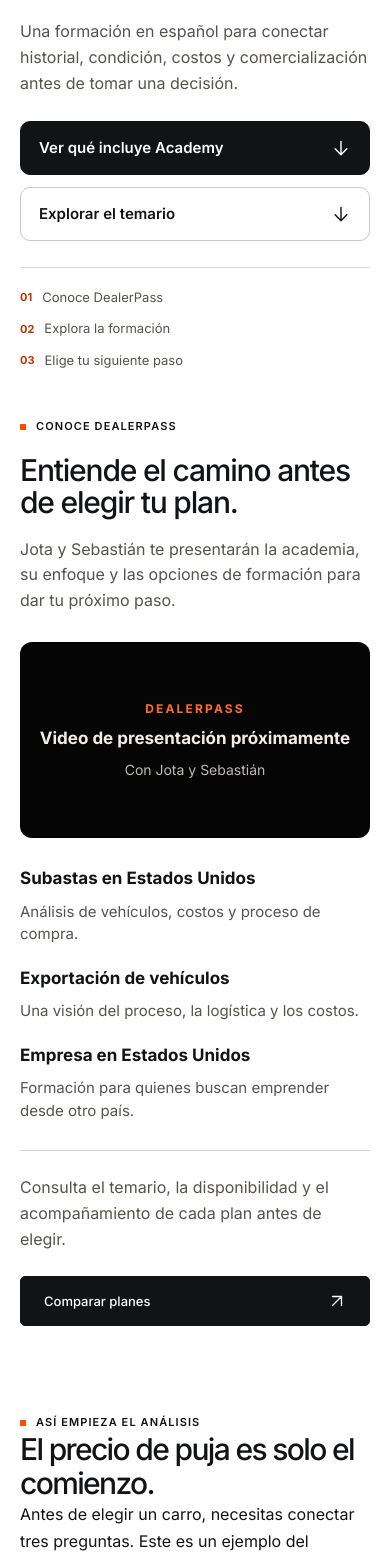
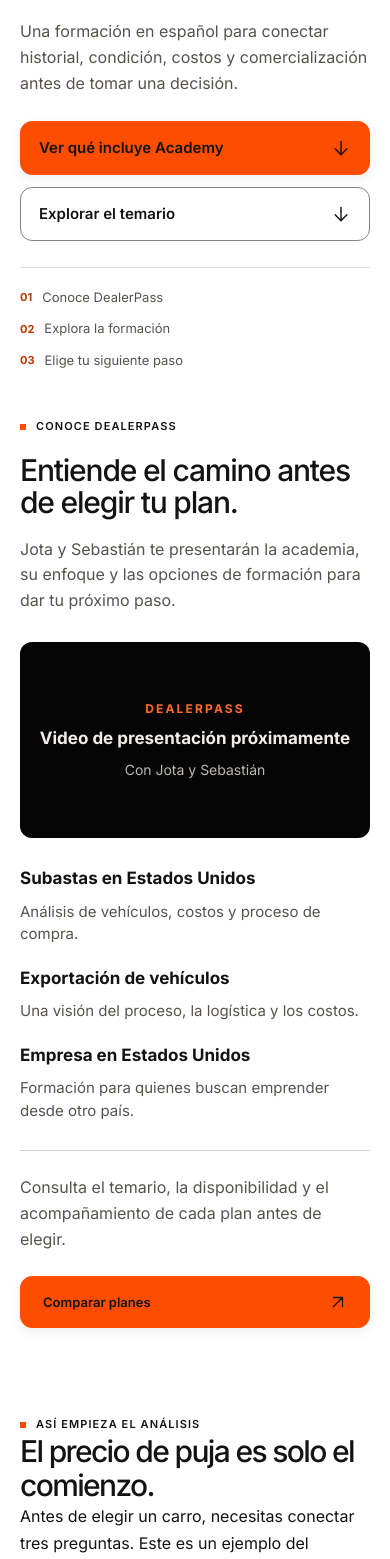
Before and after one commit to dealerpasss-jpg/PAGINA-WEB-LANDING-, a Next.js app: page /academy in a window 390 px wide. Shown: the part 260-1819 px from the top of the page. Built offline with nearby package versions, Linux system fonts and the light colour scheme.

Commit message:
Improve action contrast, button hierarchy and mobile spacing

```diff
--- a/app/academy/academy.module.css
+++ b/app/academy/academy.module.css
@@ -2,12 +2,12 @@
 .hero h1 { max-width: 960px; font-size: clamp(38px, 5.5vw, 76px); line-height: 1.06; letter-spacing: -.045em; margin: 24px 0; text-wrap: balance; }
 .description { max-width: 700px; color: #56534e; font-size: 18px; line-height: 1.65; margin: 0; }
 .actions { display: flex; flex-wrap: wrap; gap: 14px; margin-top: 28px; }
-.primary, .secondary { display: inline-flex; align-items: center; justify-content: center; gap: 20px; min-height: 54px; padding: 16px 24px; border: 1px solid #111314; border-radius: 10px; font-size: 15px; font-weight: 600; line-height: 1.4; text-align: center; }
-.primary { background: #111314; color: #fff; }
-.secondary { background: #fff; color: #111314; border-color: #cbc7bf; }
-.primary:hover { background: #303334; }
+.primary, .secondary { display: inline-flex; align-items: center; justify-content: center; gap: 20px; min-height: 54px; padding: 16px 24px; border: 1px solid #111314; border-radius: 12px; transition: background .18s ease, box-shadow .18s ease; font-size: 15px; font-weight: 600; line-height: 1.4; text-align: center; }
+.primary { background: #ff4d00; color: #111314; border-color: #ff4d00; box-shadow: 0 4px 12px #11131412; }
+.secondary { background: #fff; color: #111314; border-color: #85837d; }
+.primary:hover { background: #ff6b2b; border-color: #ff6b2b; }
 .secondary:hover { background: #f2eee7; }
-.actions a:focus-visible { outline: 3px solid #ff4d00; outline-offset: 4px; }
+.actions a:focus-visible { outline: 3px solid #111314; outline-offset: 4px; box-shadow: 0 0 0 4px #fff; }
 .actions svg { flex-shrink: 0; width: 20px; height: 20px; }
 .overview { display: grid; grid-template-columns: repeat(3, minmax(0,1fr)); gap: 20px; margin-top: 36px; padding: 22px 0 0; border-top: 1px solid #dedbd4; }
 .overview span { display: flex; align-items: center; gap: 10px; color: #56534e; font-size: 13px; }
@@ -23,3 +23,5 @@
  .overview { grid-template-columns: 1fr; gap: 12px; margin-top: 26px; padding-top: 20px; }
  .page :global(.section) { padding-top: 48px; padding-bottom: 48px; }
 }
+
+@media(prefers-reduced-motion:reduce) { .primary, .secondary { transition: none; } }
--- /dev/null
+++ b/app/buttons.css
@@ -0,0 +1,95 @@
+/* Shared action hierarchy. Loaded after page-wide styles. */
+:is(.button,.btn-primary,.btn-outline,.btn-outline-dark,.account-action,.dashboard-cta,.plan-compare-button) {
+  border-radius:12px;
+  font-weight:600;
+  text-decoration:none;
+  cursor:pointer;
+  transition:background .18s ease,border-color .18s ease,box-shadow .18s ease,transform .18s ease;
+}
+:is(.button,.btn-primary,.btn-outline,.btn-outline-dark) {
+  min-height:52px;
+  padding:15px 22px;
+  gap:18px;
+  line-height:1.45;
+}
+.button,.btn-primary,.account-action-primary,.dashboard-cta {
+  background:#ff4d00;
+  color:#111314;
+  border:1px solid #ff4d00;
+  box-shadow:0 4px 12px #11131412;
+}
+.account-action-primary svg { color:currentColor; }
+.button-light,.private-editorial .button-light {
+  background:#fff;
+  color:#111314;
+  border-color:#fff;
+}
+.btn-outline,.btn-outline-dark {
+  background:#fff;
+  color:#111314;
+  border-color:#85837d;
+  box-shadow:none;
+}
+.film-actions .button,.film-actions .text-link,.film-arrival .button { font-size:14px; }
+.plans-actions,.film-actions { gap:14px; }
+.wrap.plans-actions { margin-left:auto; margin-right:auto; }
+.plans-actions .text-link,.film-actions .text-link {
+  min-height:52px;
+  padding:14px 20px;
+  border:1px solid #85837d;
+  border-radius:12px;
+  background:#fff;
+  color:#111314;
+  font-weight:600;
+  text-align:center;
+  justify-content:center;
+  text-decoration:none;
+}
+.account-action:not(.account-action-primary):not(.account-action-quiet),
+.dashboard-nav a,.dashboard-profile a,.dashboard-resources a,.dashboard-section-title a {
+  border-color:#85837d;
+}
+.account-shell article a:is(.button,.btn-outline,.btn-outline-dark,.dashboard-cta,.account-action) { text-decoration:none; }
+.plan-compare-button { box-shadow:0 3px 8px #11131412; }
+@media(hover:hover) {
+  .button:hover,.btn-primary:hover,.account-action-primary:hover,.dashboard-cta:hover {
+    background:#ff6b2b;
+    color:#111314;
+    border-color:#ff6b2b;
+    box-shadow:0 7px 18px #1113141c;
+    transform:translateY(-2px);
+  }
+  .button-light:hover,.private-editorial .button-light:hover,
+  .btn-outline:hover,.btn-outline-dark:hover,
+  .plans-actions .text-link:hover,.film-actions .text-link:hover {
+    background:#f2eee7;
+    color:#111314;
+    border-color:#111314;
+  }
+}
+:is(.button,.btn-primary,.btn-outline,.btn-outline-dark,.account-action,.dashboard-cta,.plan-compare-button):active {
+  transform:translateY(0);
+  box-shadow:none;
+}
+:is(.button,.btn-primary,.btn-outline,.btn-outline-dark,.account-action,.dashboard-cta,.plan-compare-button,.plans-actions .text-link,.film-actions .text-link):focus-visible {
+  outline:3px solid #111314;
+  outline-offset:4px;
+  box-shadow:0 0 0 4px #fff;
+}
+:is(.button,.btn-primary,.btn-outline,.btn-outline-dark,.account-action,.dashboard-cta,.plan-compare-button):is(:disabled,[aria-disabled="true"]) {
+  opacity:.5;
+  cursor:not-allowed;
+  transform:none;
+  box-shadow:none;
+}
+@media(max-width:600px) {
+  .plans-actions { align-items:stretch; }
+  .plans-actions :is(.button,.text-link) { width:100%; min-height:52px; }
+  .film-actions :is(.button,.text-link) { min-height:48px; padding:13px 16px; }
+}
+@media(prefers-reduced-motion:reduce) {
+  :is(.button,.btn-primary,.btn-outline,.btn-outline-dark,.account-action,.dashboard-cta,.plan-compare-button),
+  .button span,.text-link span { transition:none; }
+  :is(.button,.btn-primary,.account-action,.dashboard-cta):hover,
+  .button:hover span,.text-link:hover span { transform:none; }
+}
--- a/app/layout.tsx
+++ b/app/layout.tsx
@@ -12,6 +12,7 @@
 import "./readability.css";
 import "./plan-comparison.css";
 import "./sales-journey.css";
+import "./buttons.css";
 
 const body = Inter({
   subsets: ["latin"],
```
